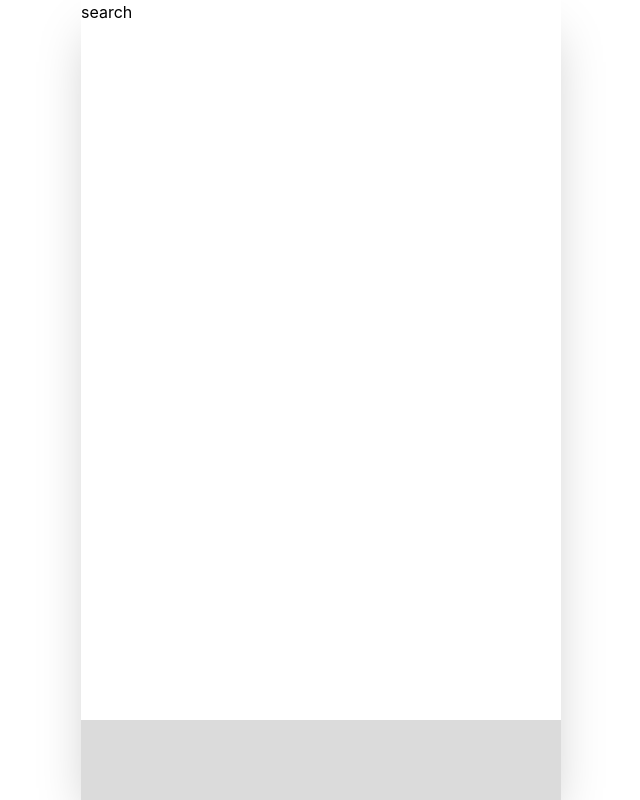
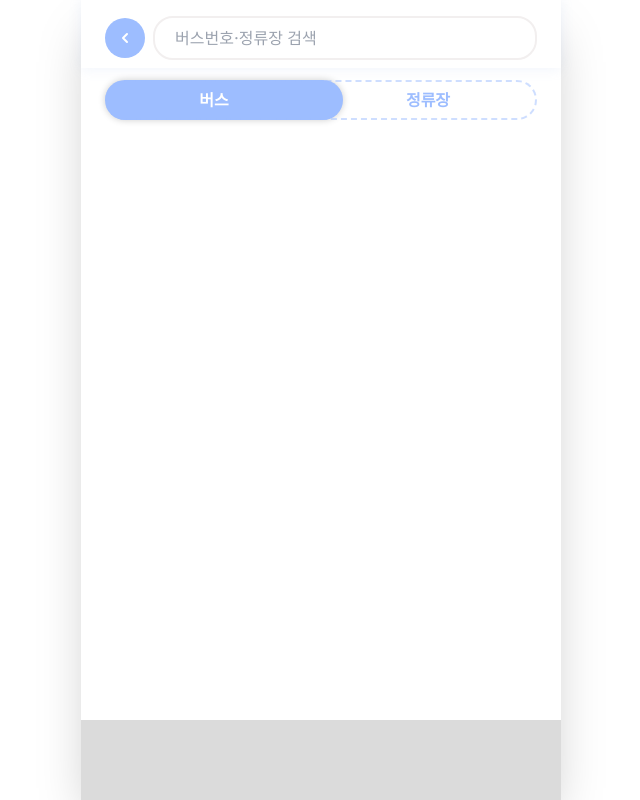
Before and after one commit to TagoSipda/FE, a React (Create React App) app: page /search in a window 1280 px wide. Shown: the whole page, without its empty margins (319-959 px from the left). Built offline with nearby package versions, Linux system fonts and the light colour scheme.

Commit message:
feat: Set search routes, Build default search view layout

```diff
--- a/src/components/Common/Icon/Arrow.tsx
+++ b/src/components/Common/Icon/Arrow.tsx
@@ -37,14 +37,16 @@ export const ArrowDown = ({
   color = "#A594F9",
   width = 24,
   height = 24,
+  classNames = "",
 }: {
   onClick?: React.MouseEventHandler<HTMLDivElement>;
   color?: string;
+  classNames?: string;
   width?: number;
   height?: number;
 }) => {
   return (
-    <div onClick={onClick} className={`text-${color}`}>
+    <div onClick={onClick} className={`text-${color} ${classNames}`}>
       <svg
         width={width}
         height={height}
--- a/src/Main/Header/Header.tsx
+++ b/src/components/Main/Header/Header.tsx
@@ -1,9 +1,9 @@
 import React, { useRef, useState } from "react";
-import Search from "./Search";
 import Setting from "images/settingLogo.svg";
 import CategoryDropdown from "components/Common/Category/CategoryDropdown";
 import ModalContainer from "components/Common/ModalContainer";
 import CategoryList from "components/Common/Category/CategoryList";
+import SearchBar from "./SearchBar";
 
 const Header = () => {
   const [isCategoryOpen, setIsCategoryOpen] = useState<boolean>(false);
@@ -24,7 +24,7 @@ const Header = () => {
         ref={headerRef}
       >
         <div className=" relative">
-          <Search />
+          <SearchBar />
         </div>
 
         <div className="flex justify-between items-center pt-4">
--- /dev/null
+++ b/src/components/Main/Header/SearchBar.tsx
@@ -0,0 +1,34 @@
+import React from "react";
+import SearchImg from "images/search.svg";
+import { Link } from "@tanstack/react-router";
+
+const SearchBar = () => {
+  return (
+    <Link to={"/search"}>
+      <section className="flex relative z-10 cursor-pointer">
+        <div className="bg-main rounded-2.5xl absolute w-2/6 right-0 h-full">
+          <button className="h-full w-full flex justify-end items-center">
+            <img
+              src={SearchImg}
+              alt={"search"}
+              width={16}
+              height={19}
+              className="h-3/5 w-1/2"
+            />
+          </button>
+        </div>
+
+        <div
+          className={`rounded-2.5xl  border-2 py-2 px-5 relative bg-white w-5/6 border-divider`}
+        >
+          <input
+            className="text-placeholder w-full outline-none font-medium cursor-pointer"
+            placeholder={"버스번호·정류장 검색"}
+          />
+        </div>
+      </section>
+    </Link>
+  );
+};
+
+export default SearchBar;
--- /dev/null
+++ b/src/components/Search/Toggle.tsx
@@ -0,0 +1,45 @@
+import React, { useState } from "react";
+
+const ToggleText = ({
+  text,
+  textColor,
+}: {
+  text: string;
+  textColor: string;
+}) => (
+  <div className={`${textColor} transition-all duration-300 w-1/2 text-center`}>
+    {text}
+  </div>
+);
+
+const Toggle = () => {
+  const [isBus, setIsBus] = useState(true);
+
+  return (
+    <div
+      className="relative h-10 flex bg-gray-300 rounded-full cursor-pointer"
+      onClick={() => setIsBus(!isBus)}
+    >
+      {/* 이동하는 강조 표시 (배경) */}
+      <div
+        className={`absolute z-10 shadow-drop-container w-[55%] h-10 bg-main rounded-full transition-transform duration-300 ${
+          isBus ? "translate-x-0" : "translate-x-[82%]"
+        }`}
+      />
+
+      {/* 텍스트 */}
+      <div className="relative border-dashed border-main border-opacity-50 border-2 rounded-full z-10 flex w-full justify-between items-center font-semibold text-gray-700 text-cente">
+        <ToggleText
+          text={"버스"}
+          textColor={isBus ? "text-white" : "text-main"}
+        />
+        <ToggleText
+          text={"정류장"}
+          textColor={isBus ? "text-main" : "text-white"}
+        />
+      </div>
+    </div>
+  );
+};
+
+export default Toggle;
--- a/src/routes/index.tsx
+++ b/src/routes/index.tsx
@@ -1,6 +1,6 @@
 import React from "react";
 import { createFileRoute } from "@tanstack/react-router";
-import Main from "Main";
+import Main from "components/Main";
 
 const Index = () => {
   return <Main />;
--- a/src/routes/search/index.tsx
+++ b/src/routes/search/index.tsx
@@ -1,8 +1,33 @@
-import { createFileRoute } from "@tanstack/react-router";
+import { createFileRoute, Link } from "@tanstack/react-router";
+import { ArrowDown } from "components/Common/Icon/Arrow";
+import Toggle from "components/Search/Toggle";
 import React from "react";
 
 const Search = () => {
-  return <div>search</div>;
+  return (
+    <div className="">
+      {/* Search bar */}
+      <section className="flex items-center gap-2 pb-2 shadow-header py-4 px-6">
+        <Link to={"/"}>
+          <button className="bg-main rounded-full p-2">
+            <ArrowDown color={"#FFFFFF"} classNames="rotate-90" />
+          </button>
+        </Link>
+        <div
+          className={`rounded-2.5xl w-full border-2 py-2 px-5 relative bg-white border-divider`}
+        >
+          <input
+            className="text-placeholder w-full outline-none font-medium"
+            placeholder={"버스번호·정류장 검색"}
+          />
+        </div>
+      </section>
+
+      <section className="py-3 px-6">
+        <Toggle />
+      </section>
+    </div>
+  );
 };
 
 export default Search;
```
Also changed, not shown: src/components/Main/BusContainer.tsx (renamed from src/Main/BusContainer.tsx), src/components/Main/Header/Search.tsx (renamed from src/Main/Header/Search.tsx), src/components/Main/StopContainer.tsx (renamed from src/Main/StopContainer.tsx), src/components/Main/index.tsx (renamed from src/Main/index.tsx).
